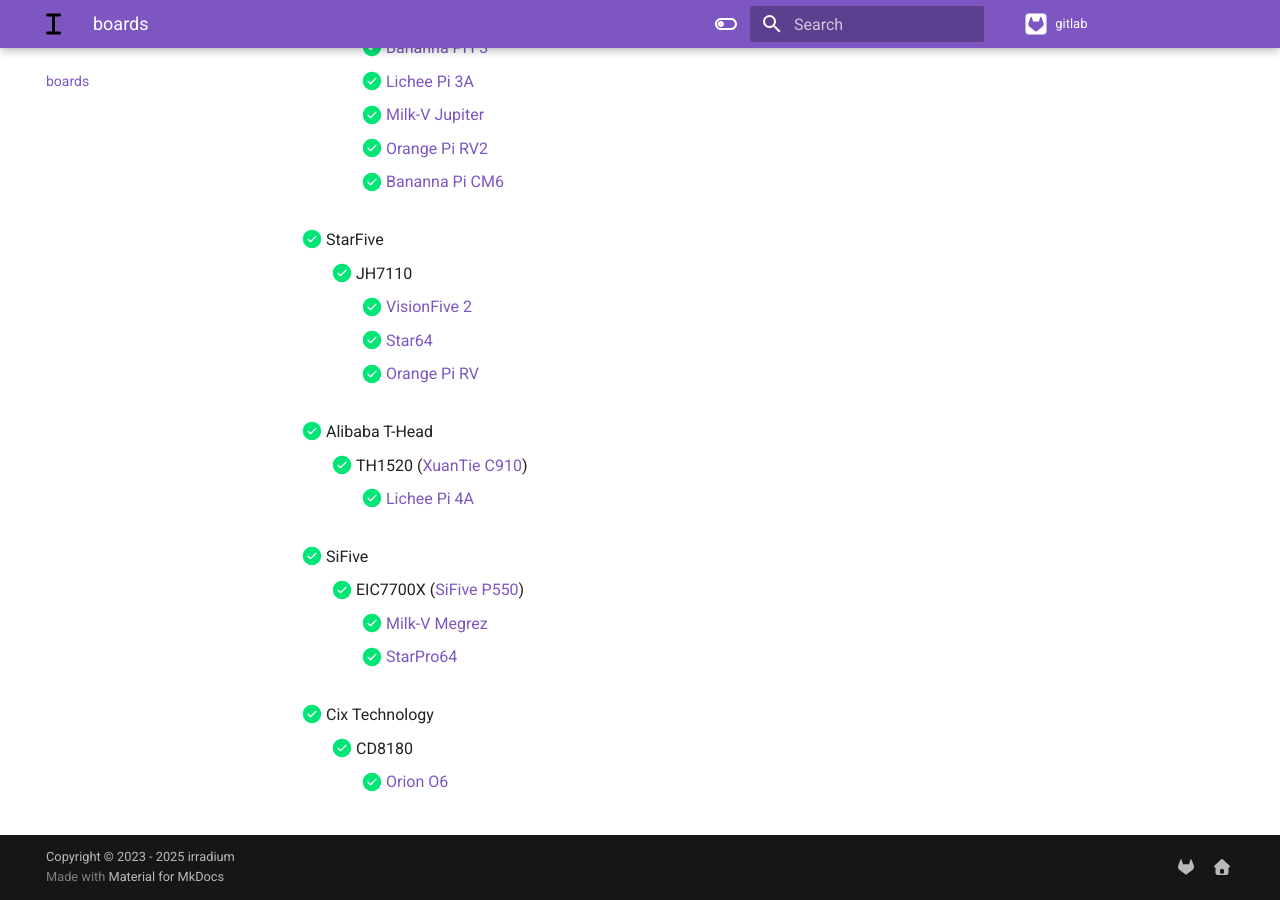
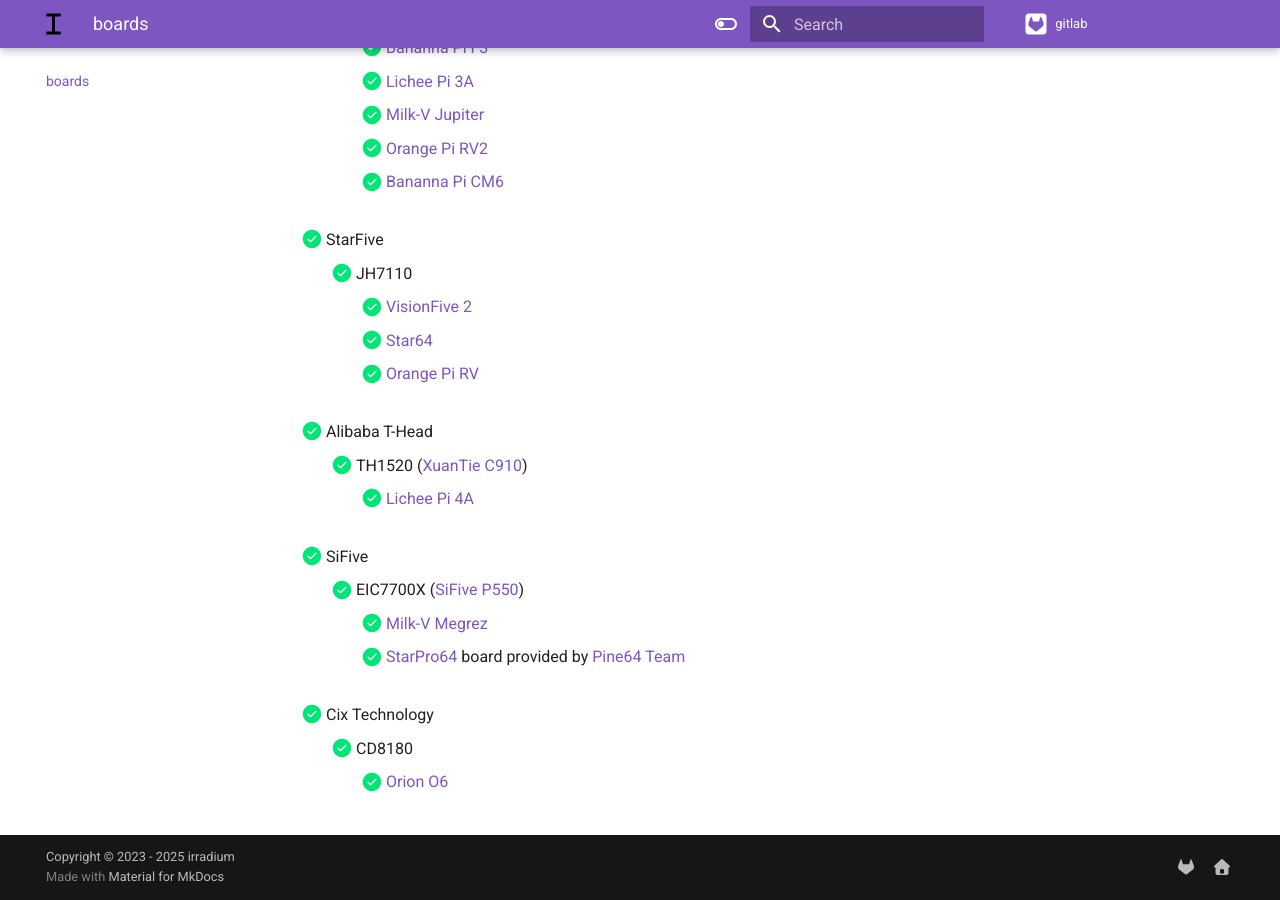
Before and after one commit to sndwvs/irradium.org, an MkDocs documentation site: the page built from docs/boards.md, in a window 1280 px wide and 900 px high, scrolled down 2623 px. Built offline with MkDocs 1.6.1 and Material for MkDocs 9.7.7, drawn with Linux system fonts in a browser that asks for light colours; comment, search, counter and statistics services are not loaded.

Commit message:
added info about pine64

```diff
--- a/docs/boards.md
+++ b/docs/boards.md
@@ -96,7 +96,7 @@
 - [x] SiFive
   - [x] EIC7700X ([SiFive P550](https://www.sifive.com/cores/performance-p500))
     - [x] [Milk-V Megrez](https://milkv.io/docs/megrez/overview#hardware-specifications)
-    - [x] [StarPro64](https://pine64.org/documentation/StarPro64/Specifications/)
+    - [x] [StarPro64](https://pine64.org/documentation/StarPro64/Specifications/) board provided by [Pine64 Team](https://pine64.org)
 
 - [x] Cix Technology
   - [x] CD8180
```
Also changed, not shown: docs/index.md (+1 -0 lines), docs/images/pine64-logo-150x150.png (added).
